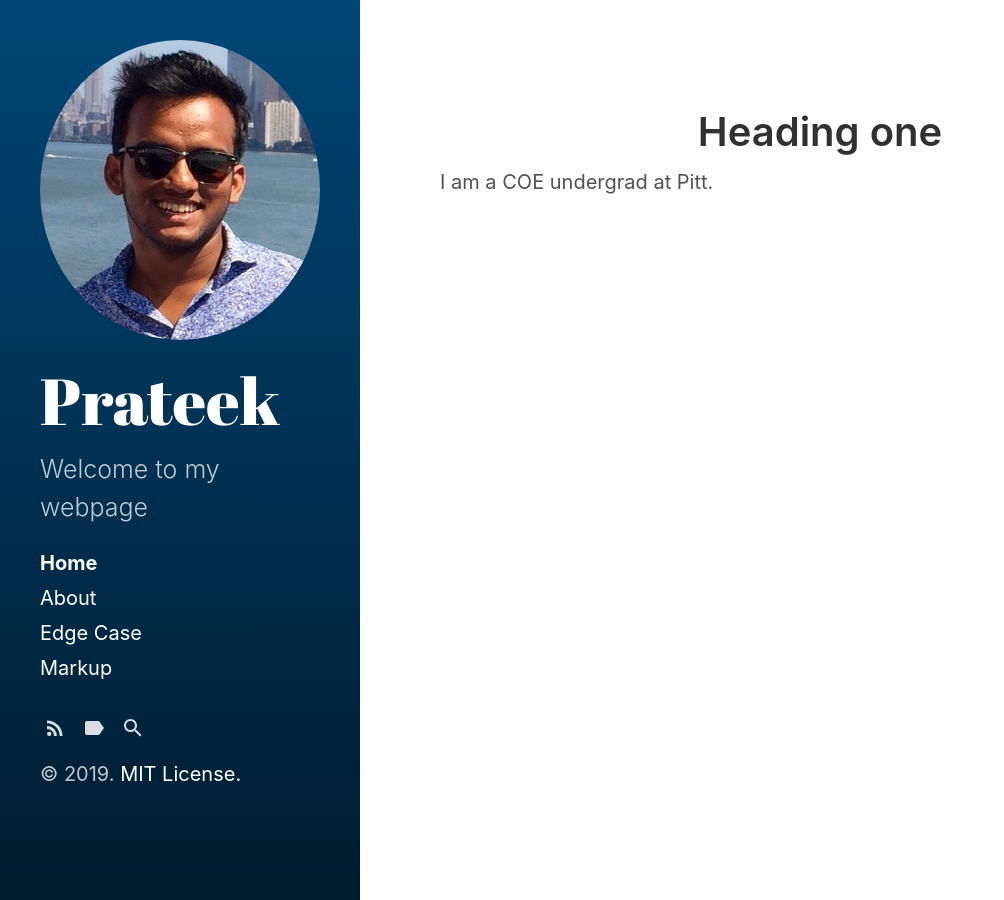
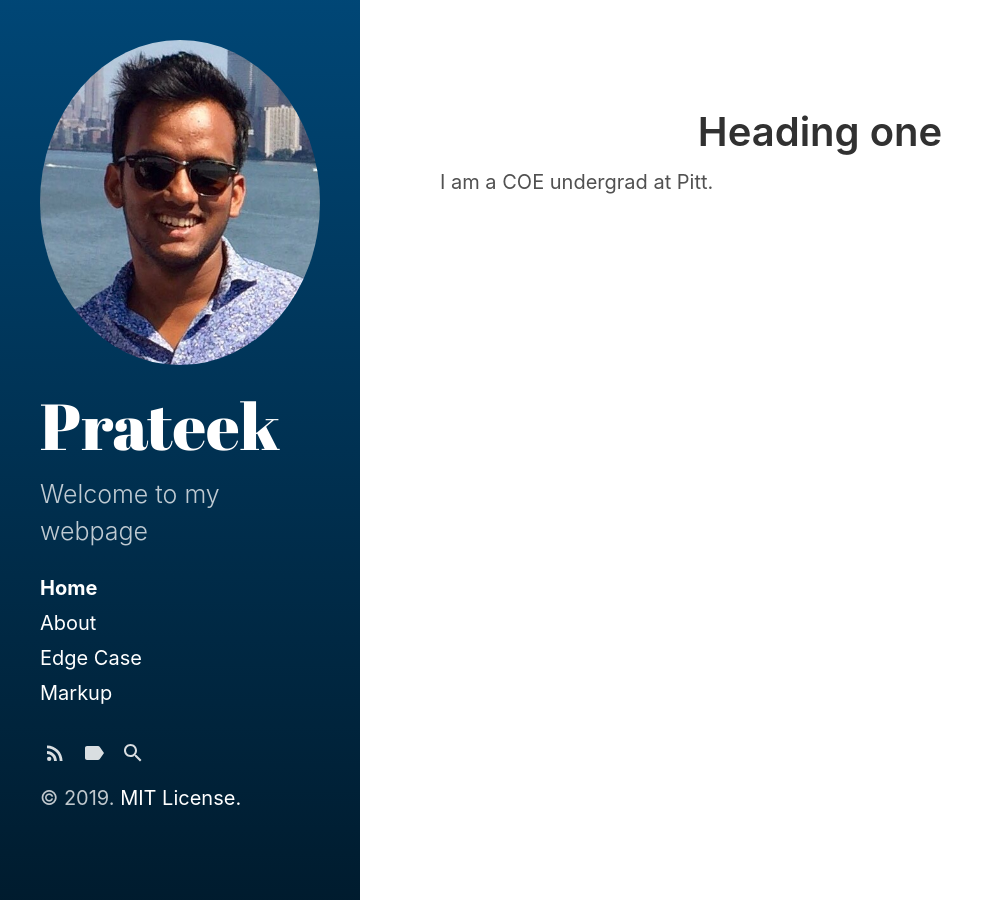
Before and after one commit to prateek3576/prateek3576.github.io, a Jekyll site: the page built from index.html, in a window 1280 px wide. Shown: the whole page, without its empty margins (0-1004 px from the left). Built offline with Jekyll 4.4.1, drawn with Linux system fonts in a browser that asks for light colours; the list of posts is cut into pages by our own code.

Commit message:
scss fix for avatar image

```diff
--- a/assets/css/main.scss
+++ b/assets/css/main.scss
@@ -2,18 +2,16 @@
 # Use a comment to ensure Jekyll reads the file to be transformed into CSS later
 # only main files contain this front matter, not partials.
 ---
+
 $sidebar-bg-color: #003152;
 $link-color: #ac4142;
 $sidebar-sticky: false;
 
 #rdImg {
-    vertical-align: middle;
-    max-width: inherit;
-  width: 280px;
-  height: 300px;
+  max-width: 100%;
+  height: auto;
   border-radius: 50%;
 
 }
 
-
 @import "hydeout";
```
Also changed, not shown: 2 other files.
